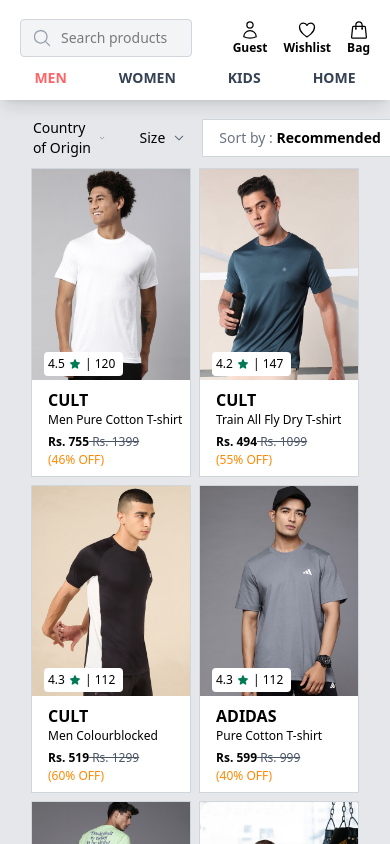
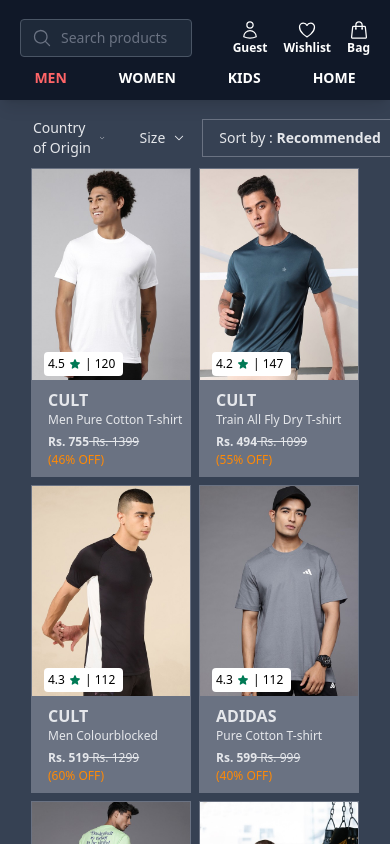
Before and after one commit to bhargav-parashar/vyoma, a React (Vite) app in the folder frontend/: page / in a window 390 px wide. Built offline with nearby package versions, Linux system fonts and the light colour scheme.

Commit message:
update: dark mode part 2 - product card

```diff
--- a/frontend/src/App.jsx
+++ b/frontend/src/App.jsx
@@ -11,7 +11,7 @@ function App() {
     <Provider store={appStore}>
       <SnackbarProvider>
         <FilterContextProvider>
-          <div className="" >
+          <div className="dark" >
             <Header />
             <Outlet />
           </div>
--- a/frontend/src/components/Header/Header.jsx
+++ b/frontend/src/components/Header/Header.jsx
@@ -150,9 +150,9 @@ const Header = () => {
 
 
       {/* MOBILE HEADER*/}
-      <div className=" md:hidden sm:flex-col  bg-white h-25 shadow-lg z-22 fixed w-[100%] " >
+      <div className=" md:hidden sm:flex-col  bg-white dark:bg-primary-extra-dark h-25 shadow-lg z-22 fixed w-[100%] " >
 
-        <div className="flex items-center justify-between bg-white h-15 px-5 mt-2 w-[100%] ">
+        <div className="flex items-center justify-between bg-white dark:bg-primary-extra-dark h-15 px-5 mt-2 w-[100%] ">
           {/*SEARCH BAR*/}
 
           <div className="h-[100%] flex items-center justify-start w-[70%] gap-7 ">
@@ -167,7 +167,7 @@ const Header = () => {
             />
           </div>
 
-          <div className="h-[100%] flex items-center justify-end w-[30%] gap-4 ">
+          <div className="h-[100%] flex items-center justify-end w-[30%] gap-4 dark:text-primary-extra-light">
             <div className="flex flex-col items-center justify-end hover:cursor-default">
               <UserIcon className="h-5 w-5" />
               <p className="text-xs font-bold">Guest</p>
@@ -202,7 +202,7 @@ const Header = () => {
                     className={` cursor-pointer  flex justify-center items-center px-5 h-[96%] `}
 
                   >
-                    <p className={`${item.value.toLowerCase() == productsFilters.section[0] ? getBgColor(item.id).replace("bg","text") : ``}`}  onClick={() => handleSectionClick(item.value)}>
+                    <p className={`${item.value.toLowerCase() == productsFilters.section[0] ? getBgColor(item.id).replace("bg","text") : `dark:text-primary-extra-light`} `}  onClick={() => handleSectionClick(item.value)}>
                       {item.value}
                     </p>
                   </div>
--- a/frontend/src/components/ProductCard/ProductCard.jsx
+++ b/frontend/src/components/ProductCard/ProductCard.jsx
@@ -20,15 +20,15 @@ const ProductCard = ({
  return (
     <div
       onClick={() => handleItemClick()}
-      className="hover:shadow-xl w-[100%] h-[cover] bg-white cursor-pointer relative border border-gray-300"
+      className=" hover:shadow-xl w-[100%] h-[cover] bg-white dark:bg-gray-500 cursor-pointer relative border border-gray-300 dark:border-gray-500"
     >
       <img alt="product" src={imageSrc} className="h-[77%]" />
-      <div className="px-4 py-2">
+      <div className="px-4 py-2 dark:text-primary">
         {!isForWishlist && <p className="font-semibold">{item.brand}</p>}
         <p className="md:text-sm sm:text-xs truncate w-[800px] ">{item.name}</p>
         <p>
           <span className="font-semibold md:text-sm sm:text-xs">{`Rs. ${item.price.discounted}`}</span>
-          <span className=" text-gray-600 line-through text-xs">{` Rs. ${item.price.original}`}</span>
+          <span className=" text-gray-600 dark:text-primary line-through text-xs">{` Rs. ${item.price.original}`}</span>
           <span className="sm:hidden md:inline text-orange-400 text-xs ">{` (${item.price.discount}% OFF)`}</span>
         </p>
          <p className="md:hidden text-orange-400 text-xs">
@@ -36,7 +36,7 @@ const ProductCard = ({
         </p>
         {!isForWishlist && (
           <div className="absolute sm:bottom-25 md:bottom-22 left-3 flex items-center gap-1 bg-white p-1 sm:w-[50%] md:w-[35%] rounded">
-            <p className="text-xs flex items-center gap-1">
+            <p className="text-xs flex items-center gap-1 text-black">
               {item.rating.average}
               <StarIcon className="h-3 w-3 text-emerald-700" />|{" "}
               {item.rating.count}
```
